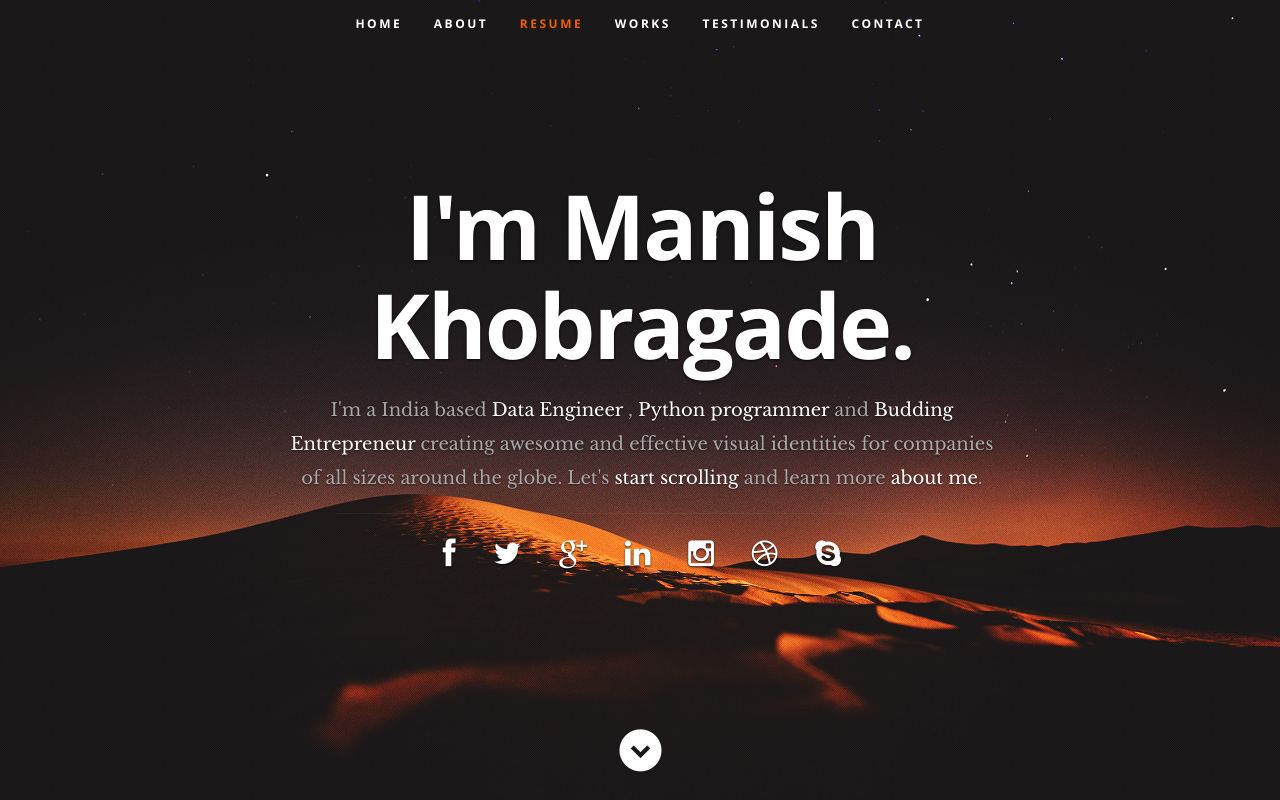
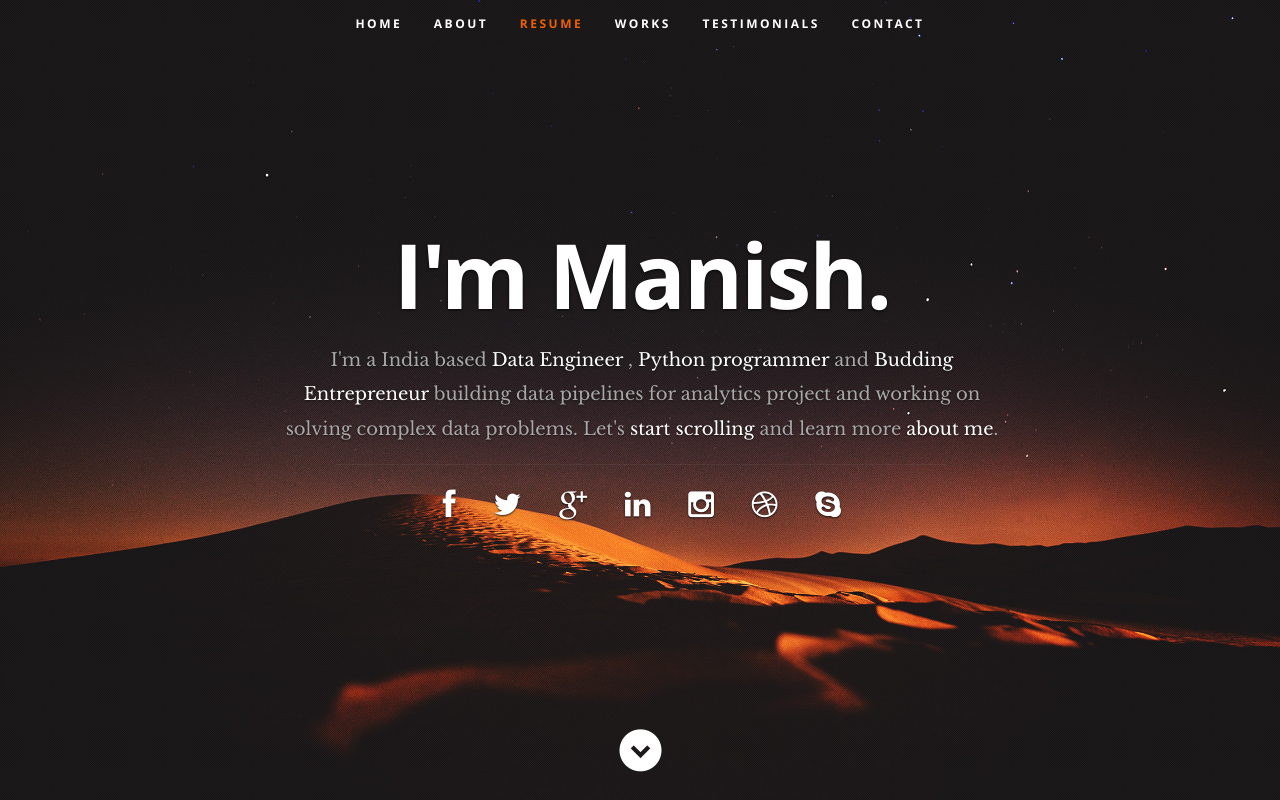
Before and after one commit to manieshkhobragade/manieshkhobragade.github.io, a plain HTML site: page index.html in a window 1280 px wide. Shown: the top 800 px of the page. Drawn offline with nearby package versions, Linux system fonts and the light colour scheme.

Commit message:
5th Commit

```diff
--- a/index.html
+++ b/index.html
@@ -56,9 +56,9 @@
 
       <div class="row banner">
          <div class="banner-text">
-            <h1 class="responsive-headline">I'm Manish Khobragade.</h1>
-            <h3>I'm a India based <span>Data Engineer </span>, <span>Python programmer</span> and <span>Budding Entrepreneur</span> creating awesome and
-            effective visual identities for companies of all sizes around the globe. Let's <a class="smoothscroll" href="#about">start scrolling</a>
+            <h1 class="responsive-headline">I'm Manish.</h1>
+            <h3>I'm a India based <span>Data Engineer </span>, <span>Python programmer</span> and <span>Budding Entrepreneur</span> building data pipelines for analytics
+			project and working on solving complex data problems. Let's <a class="smoothscroll" href="#about">start scrolling</a>
             and learn more <a class="smoothscroll" href="#about">about me</a>.</h3>
             <hr />
             <ul class="social">
```
